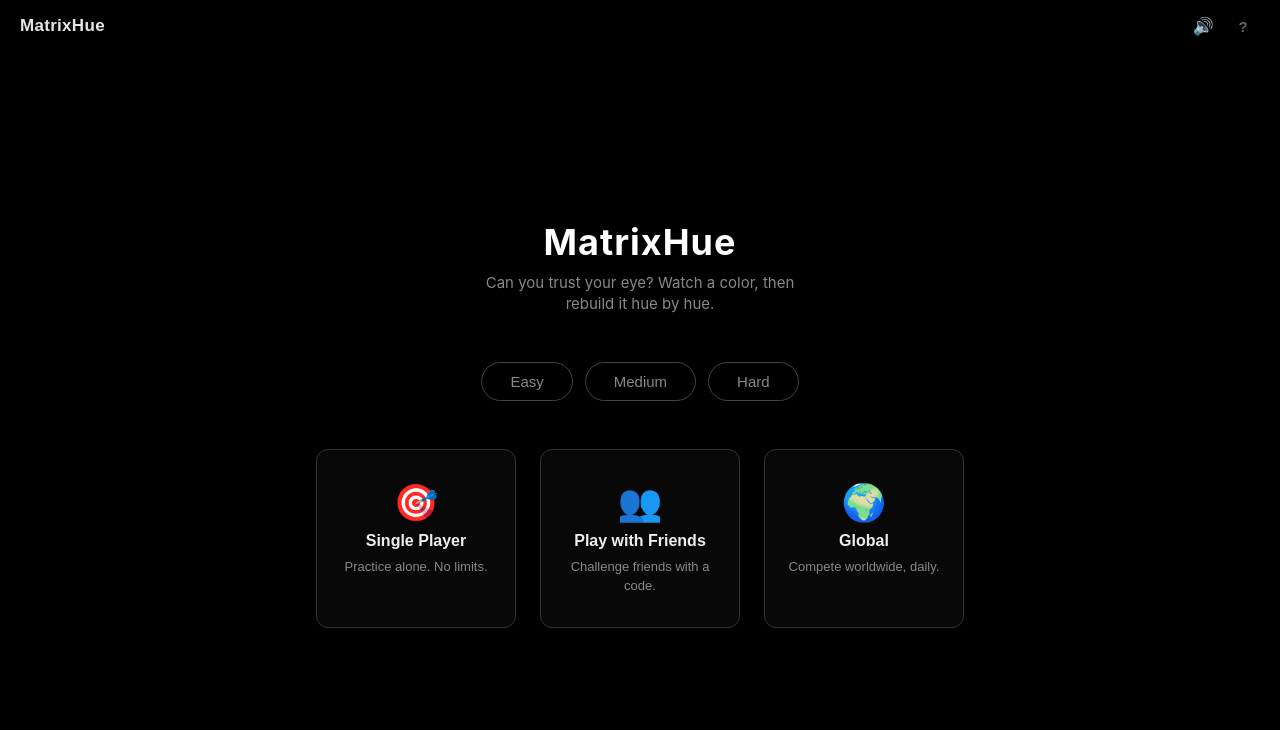
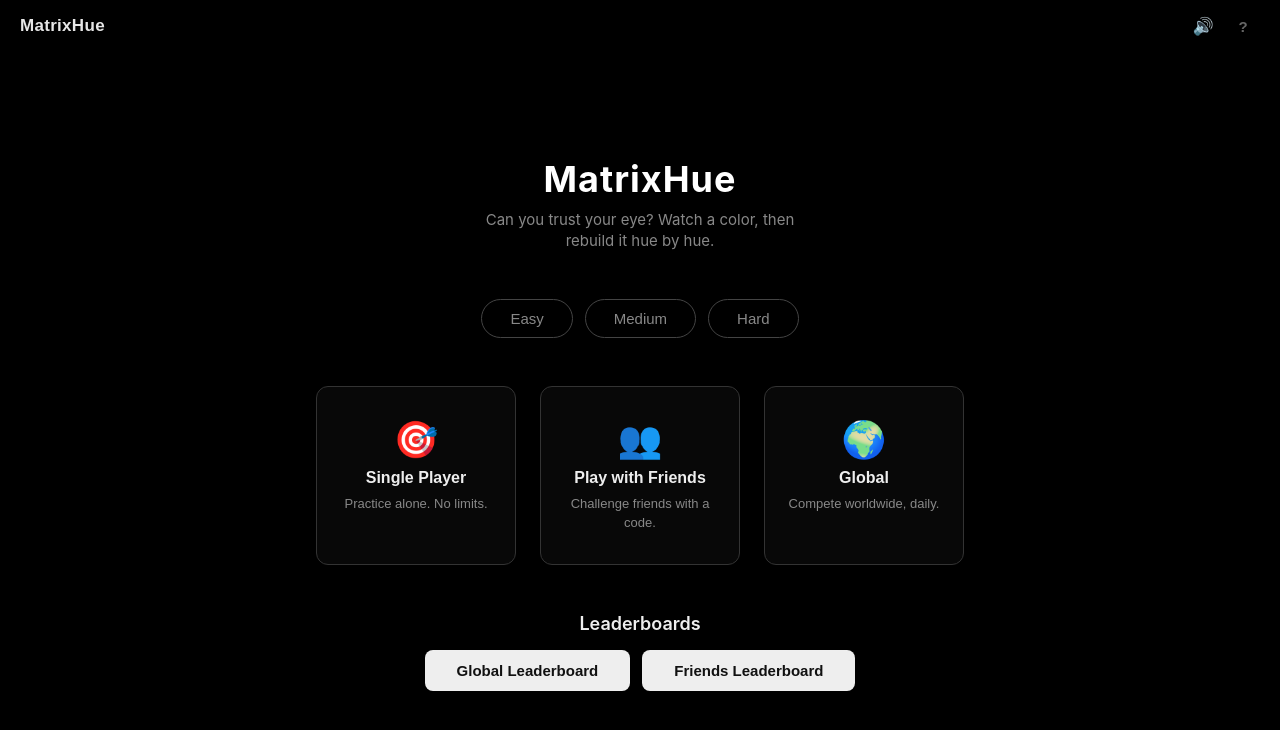
Before and after one commit to RohithAchar/matrix-hue, a React (Vite) app in the folder client/: page / in a window 1280 px wide. Shown: the top 730 px of the page. Built offline with nearby package versions, Linux system fonts and the light colour scheme.

Commit message:
feat: add leaderboard navigation from home page

```diff
--- a/client/src/App.css
+++ b/client/src/App.css
@@ -1203,6 +1203,26 @@ body {
   color: #eee;
 }
 
+.home-leaderboard-links {
+  display: flex;
+  flex-direction: column;
+  align-items: center;
+  gap: 16px;
+}
+
+.lb-links-title {
+  font-size: 18px;
+  font-weight: 600;
+  color: #eee;
+}
+
+.lb-links-row {
+  display: flex;
+  gap: 12px;
+  flex-wrap: wrap;
+  justify-content: center;
+}
+
 /* === Mobile Breakpoints === */
 
 @media (max-width: 768px) {
--- a/client/src/pages/Home.jsx
+++ b/client/src/pages/Home.jsx
@@ -14,6 +14,7 @@ const MODE_CARDS = [
   { key: 'friends', icon: '👥', title: 'Play with Friends', desc: 'Challenge friends with a code.' },
   { key: 'global', icon: '🌍', title: 'Global', desc: 'Compete worldwide, daily.' },
 ];
+const TODAY = new Date().toISOString().slice(0, 10);
 
 export default function Home() {
   const { isLoggedIn, loading: sessionLoading } = useSession();
@@ -187,6 +188,18 @@ export default function Home() {
             </button>
           ))}
         </div>
+
+        <div className="home-leaderboard-links">
+          <h3 className="lb-links-title">Leaderboards</h3>
+          <div className="lb-links-row">
+            <button className="game-btn" onClick={() => { playClick(); navigate(`/leaderboard/global/${difficulty || 'easy'}/${TODAY}`); }}>
+              Global Leaderboard
+            </button>
+            <button className="game-btn" onClick={() => { playClick(); setFriendsAction('view-lb'); }}>
+              Friends Leaderboard
+            </button>
+          </div>
+        </div>
         {friendsAction === 'create' && (
           <div className="friends-actions">
             <h2>Play with Friends</h2>
@@ -200,6 +213,17 @@ export default function Home() {
         {friendsAction === 'join' && (
           <JoinChallenge onBack={handleFriendsBack} />
         )}
+        {friendsAction === 'view-lb' && (
+          <div className="join-challenge">
+            <h2>View Friends Leaderboard</h2>
+            <p className="join-subtitle">Enter the share code:</p>
+            <form onSubmit={(e) => { e.preventDefault(); const code = e.target.code.value.trim().toUpperCase(); if (code) navigate(`/leaderboard/friends/${code}`); }}>
+              <input className="join-input" name="code" maxLength={6} placeholder="CODE" autoComplete="off" />
+              <button className="game-btn" type="submit">View</button>
+            </form>
+            <button className="game-btn join-back" onClick={handleFriendsBack}>Back</button>
+          </div>
+        )}
       </div>
 
       {showNameModal && <NameModal onSuccess={handleNameSuccess} />}
```
